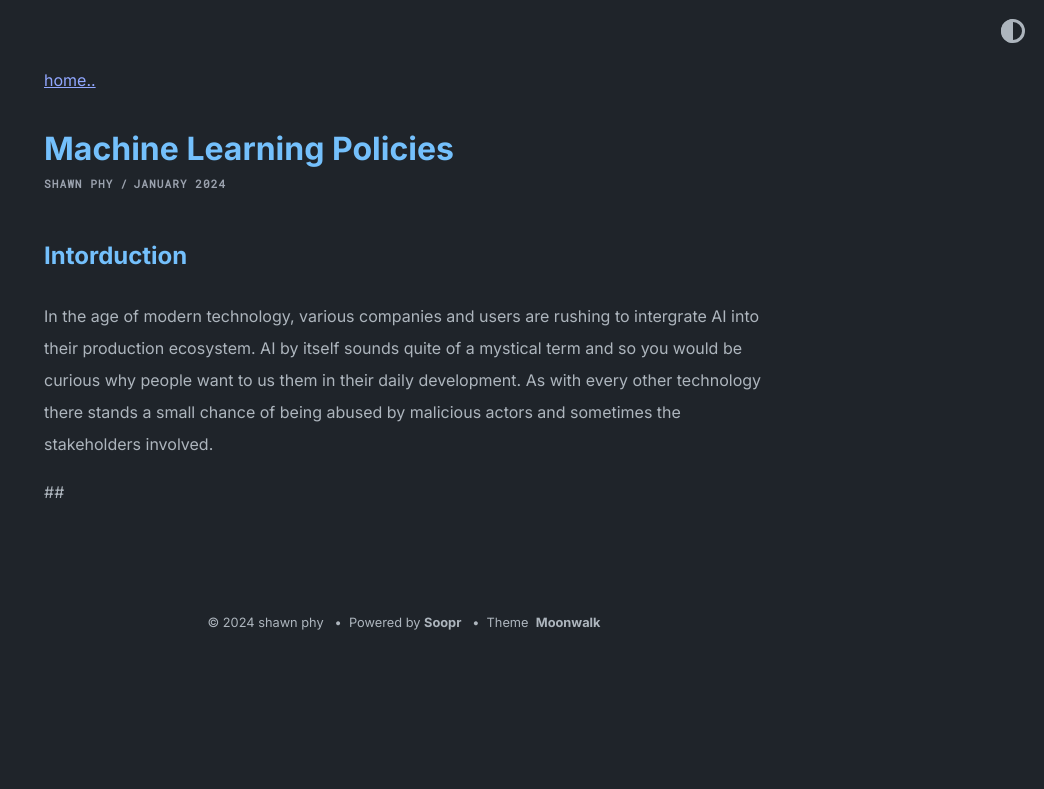
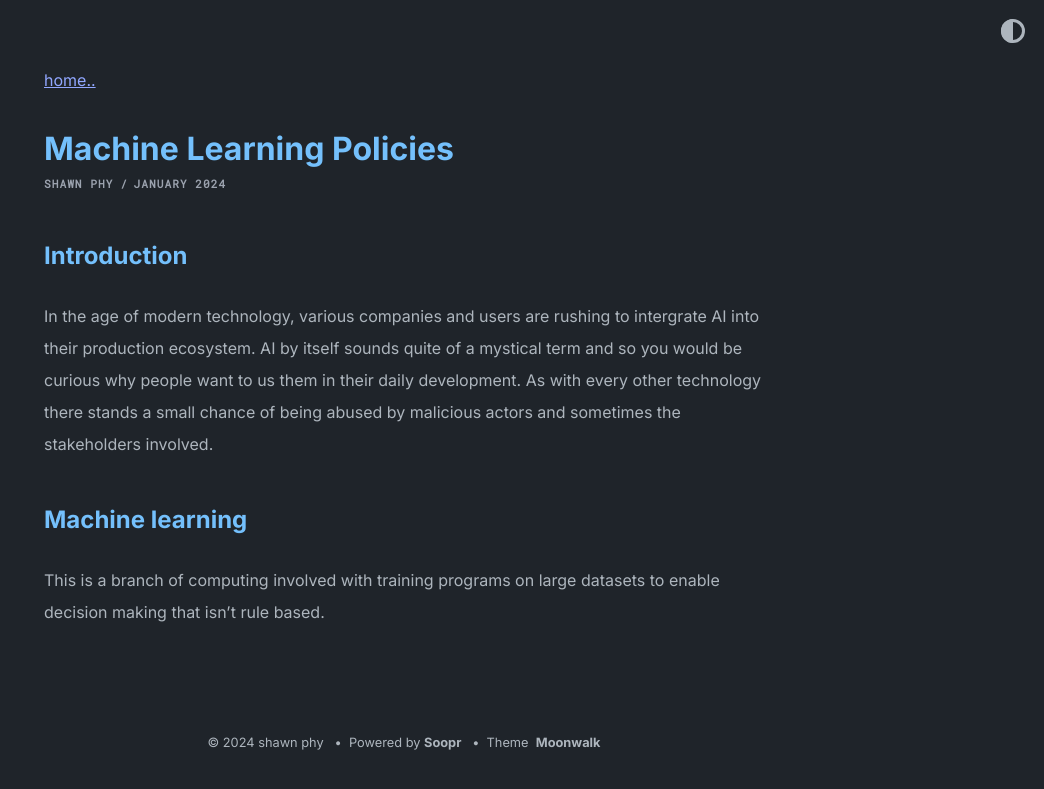
Before and after one commit to shawn-phy/myblog, a Jekyll site: the page built from _musings/2024-01-21-machine-learning-policies.md, in a window 1280 px wide. Shown: the top 789 px of the page, without its empty margins (236-1280 px from the left). Built offline with Jekyll 4.4.1, drawn with Linux system fonts in a browser that asks for light colours.

Commit message:
f(musings): started work on ml policies

```diff
--- a/_musings/2024-01-21-machine-learning-policies.md
+++ b/_musings/2024-01-21-machine-learning-policies.md
@@ -3,7 +3,8 @@ layout: post
 author: shawn phy
 ---
 
-## Intorduction
+## Introduction
 In the age of modern technology, various companies and users are rushing to intergrate AI into their production ecosystem. AI by itself sounds quite of a mystical term and so you would be curious why people want to us them in their daily development. As with every other technology there stands a small chance of being abused by malicious actors and sometimes the stakeholders involved.
 
-##
+## Machine learning
+This is a branch of computing involved with training programs on large datasets to enable decision making that isn't rule based.
```
